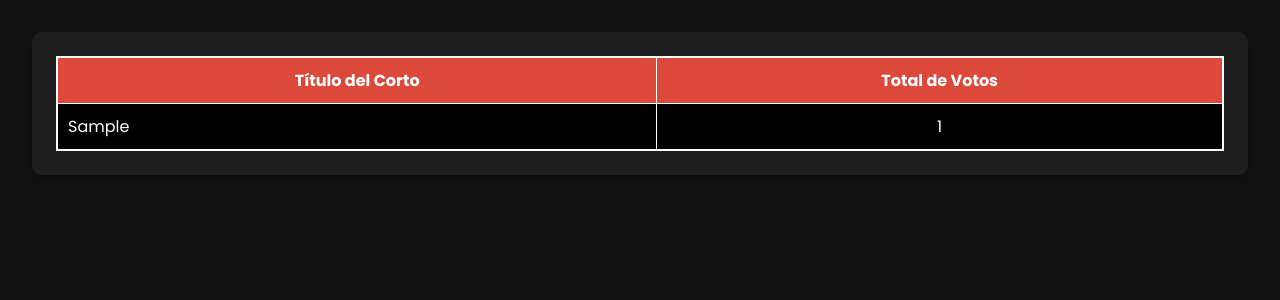
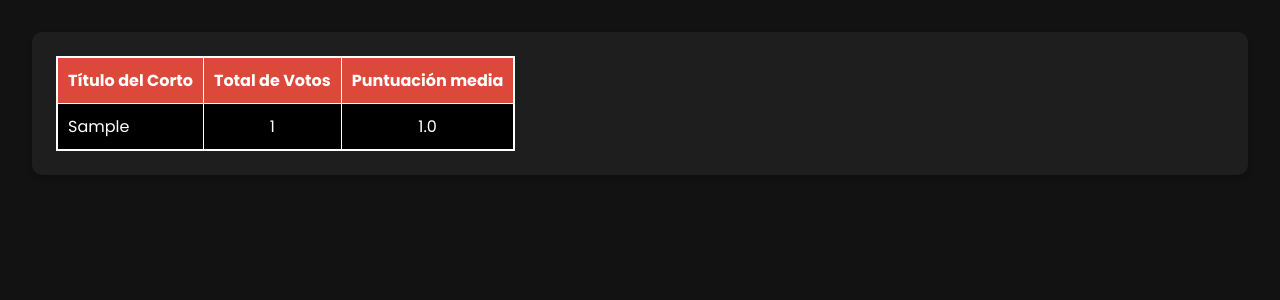
Before and after one commit to cristinascg94/foco, a Django app: page /votacion/resultados/ in a window 1280 px wide. Shown: the part 232-532 px from the top of the page. Run offline with Django 5.2, Linux system fonts and the light colour scheme; a user stored in the database is signed in; tables that the repository leaves empty hold one stand-in row (values such as "Sample post").

Commit message:
add mean votacion

```diff
--- a/focoProject/votacion/static/css/graphicsResults.css
+++ b/focoProject/votacion/static/css/graphicsResults.css
@@ -56,8 +56,13 @@ header h1 {
   margin-bottom: 1rem;
 }
 
+.table-container {
+  display: flex;
+  justify-content: center; /* Centra la tabla horizontalmente */
+}
+
 table {
-  width: 100%; /* Ajusta el ancho de la tabla al 100% del contenedor */
+  width: auto; /* Ajusta el ancho de la tabla a su contenido */
   border-collapse: collapse; /* Colapsa los bordes de la tabla */
   border: 2px solid white;
 }
@@ -76,8 +81,11 @@ td {
   padding: 10px; /* Espaciado interno para las celdas de contenido */
   border: 1px solid white;
 }
-td:nth-child(2) {
-  text-align: center; /* Centra el texto en la segunda columna */
+
+td:nth-child(2),
+td:nth-child(3),
+td:nth-child(4) {
+  text-align: center; /* Centra el texto en las columnas 2, 3 y 4 */
 }
 /* Media queries para pantallas más grandes */
 @media (min-width: 768px) {
--- a/focoProject/votacion/templates/graphicsResults.html
+++ b/focoProject/votacion/templates/graphicsResults.html
@@ -27,6 +27,7 @@
                             <tr>
                                 <th>Título del Corto</th>
                                 <th>Total de Votos</th>
+                                <th>Puntuación media</th>
                             </tr>
                         </thead>
                         <tbody>
@@ -35,6 +36,7 @@
                                 <tr>
                                     <td>{{ corto.nombre }}</td>
                                     <td>{{ corto.total_votos }}</td>
+                                    <td>{{ corto.media_votos }}</td>
                                 </tr>
                                 {% endfor %}
                             {% else %}
--- a/focoProject/votacion/views.py
+++ b/focoProject/votacion/views.py
@@ -8,12 +8,12 @@ from docx.shared import Pt
 from docx.oxml import OxmlElement
 from docx.oxml.ns import qn
 import csv
-from django.db.models import Sum
+from django.db.models import Sum, Count, Avg
 from django.contrib.auth.decorators import login_required
 from django.contrib.auth import authenticate, login
 from django.middleware.csrf import get_token
 import random
-
+from django.db.models.functions import Round
 
 def index(request):
     return HttpResponse("Hello, world. You're at the polls index.")
@@ -135,11 +135,15 @@ def votar(request):
         return JsonResponse({'error': 'Método no permitido'}, status=405)
 
 def get_data_results():
-    results= (Votacion.objects
+    results = (Votacion.objects
+            .filter(edicion=1)  # Filtras por edicion=1
             .values('corto_id')
-            .annotate(total_votos=Sum('votacion'))
-                .order_by('-total_votos')[:5])
-
+            .annotate(
+                total_votos=Sum('votacion'),  # Suma por corto_id
+                conteo_votos=Count('votacion'),  # Conteo por corto_id
+                media_votos=Round(Avg('votacion'), 2)  # Media por corto_id
+            )
+            .order_by('-media_votos'))
 
 
     cortos_con_nombres = []
@@ -147,7 +151,9 @@ def get_data_results():
         corto_obj = Corto.objects.get(id=result['corto_id'])
         cortos_con_nombres.append({
             'nombre': corto_obj.corto,  # Asegúrate de que el modelo Corto tiene un campo 'nombre'
-            'total_votos': result['total_votos']
+            'total_votos': result['total_votos'],
+            'personas_votando': result['conteo_votos'],
+            'media_votos': result['media_votos']
         })
 
     print(cortos_con_nombres)
```
